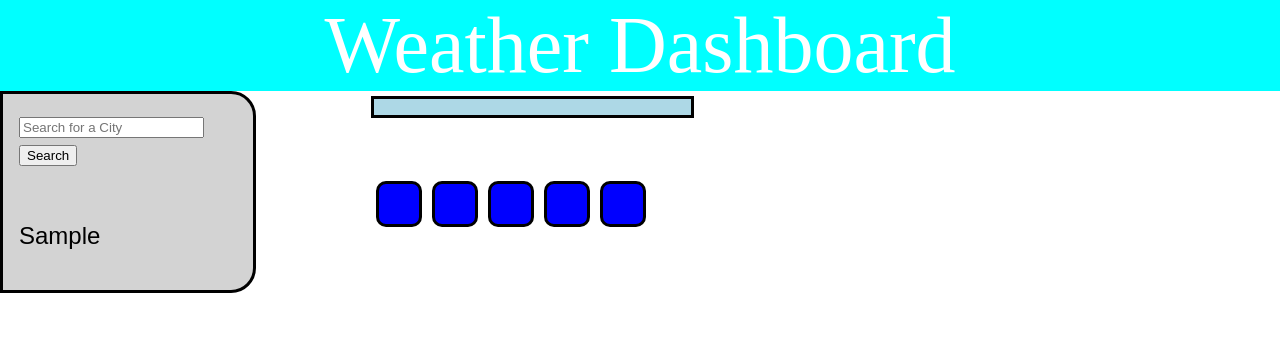
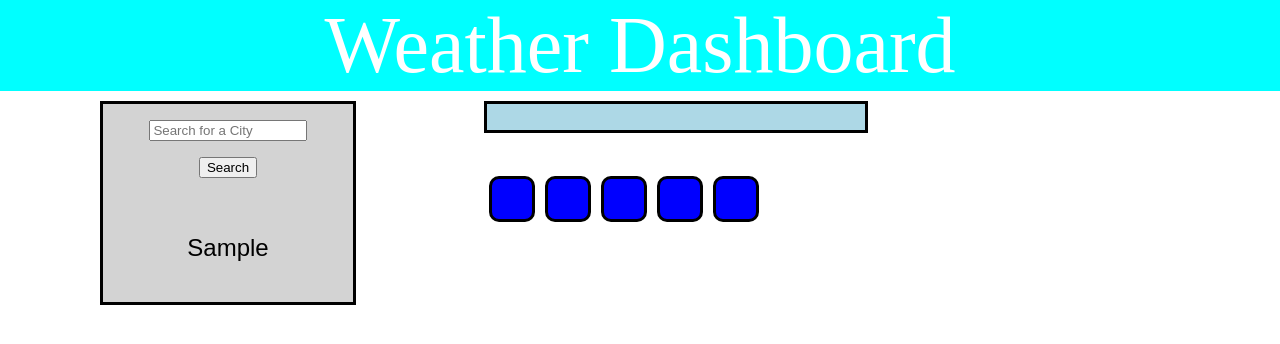
Before and after one commit to graysondeese/WeatherDashboard, a plain HTML site: page index.html in a window 1280 px wide. Both pictures are taken after typing "Sample" into the empty fields and a click on the button "Search". Drawn offline with nearby package versions, Linux system fonts and the light colour scheme; no server answers.

Commit message:
Changed some spacing.

```diff
--- a/Assets/style.css
+++ b/Assets/style.css
@@ -12,40 +12,45 @@ font-size: 5rem;
 }
 .leftSide {
     background-color: #d3d3d3;
-    margin-right: 1%;
+    margin-right: 10%;
     float: left;
-    border-top-right-radius: 25px;
-    border-bottom-right-radius: 25px;
+    margin-top: 10px;
     font-family: Arial, Helvetica, sans-serif;
     font-size: 1.5rem;
-    padding-right: 8%;
     display: inline-block;
     border-color: black;
     border-style: solid;
+    margin-left: 100px;
     display: flex;
     flex-direction: column;
+    align-items: center;
     width: 20%;
 }
 form {
     padding: 1rem;
+    display: flex;
+    flex-direction: column;
+    align-items: center;
+}
+.input {
+    width: 85%;
+    margin-bottom: 1rem;
 }
 #history {
     padding: 1rem;
 }
-.rightSide {
-    display: inline-block;
-    padding-left: 8%;
-    padding-right: 8%;
-    display: flex;
-    flex-direction: column;
-}
+
 .weatherCurrent {
-    margin-top: 5px;
+    margin-top: 10px;
     border-color: black;
     border-style: solid;
     background-color: lightblue;
     padding: 1%;
-    width: 40%;
+    width: 30%;
+    display: flex;
+    flex-direction: column;
+    align-items: center;
+    margin-left: 20rem;
 }
 .tempCurrent, .humidityCurrent, .windSpeedCurrent, .uvCurrent {
     font-size: 1.2rem;
@@ -53,6 +58,7 @@ form {
 .fiveDayBox {
     display: flex;
     flex-direction: row;
+    margin-left: 100px;
 }
 .day1Box, .day2Box, .day3Box, .day4Box, .day5Box {
     background-color: blue;
@@ -72,3 +78,15 @@ form {
     font-size: 40px;
     margin: 20px;
 }
+@media (max-width: 850px) {
+    .leftSide {
+        margin-left: 1px;
+        margin-right: 2%;
+    }
+    .weatherCurrent {
+        margin-left: .5rem;
+    }
+    .fiveDayBox {
+        margin-left: 1px;
+    }
+}
--- a/index.html
+++ b/index.html
@@ -23,14 +23,13 @@
           name="city"
           id="city"
           placeholder="Search for a City"
+          class="input"
         />
         <button type="submit">Search</button>
       </form>
       <!-- Div for where the search history will be -->
       <div id="history"></div>
     </div>
-      <!-- ==== Right side of the page ====== -->
-      <div class="rightSide">
     <!-- div for the current weather -->
     <div class="weatherCurrent">
       <div class="cityCurrent"></div>
@@ -39,8 +38,10 @@
       <div class="windSpeedCurrent"></div>
       <div class="uvCurrent"></div>
     </div>
+
     <!-- div for the fiveday forecast -->
-          <div class="fiveDay"></div> <br>
+    <div class="fiveDay"></div>
+    <br />
     <div class="fiveDayBox">
       <!-- Day 1 div -->
       <div class="day1Box">
@@ -72,9 +73,6 @@
         <div class="temp5Five"></div>
         <div class="humidity5Five"></div>
       </div>
-
-          </div>
-
     </div>
 
     <script src="./Assets/script.js"></script>
```
Also changed, not shown: Assets/pictures/Screenshot.PNG. Lines whose indentation alone changed are shown as unchanged.
